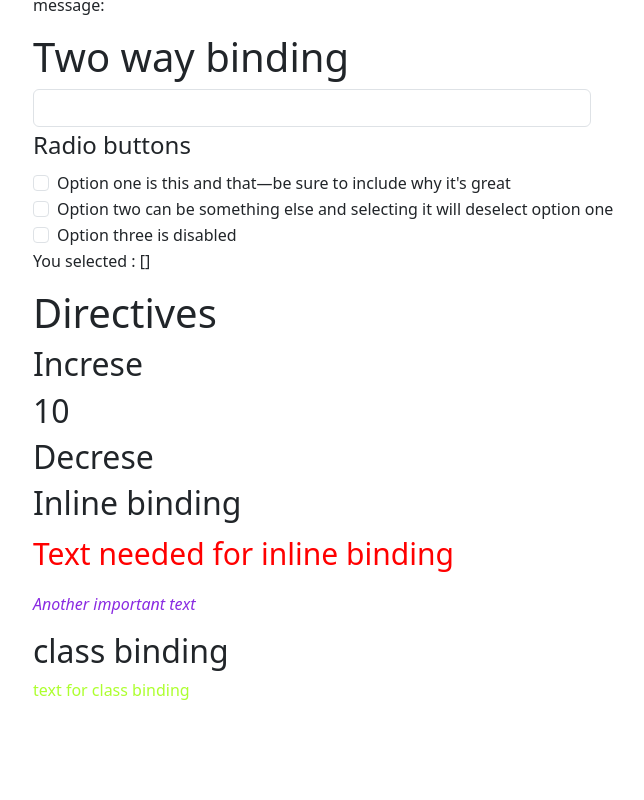
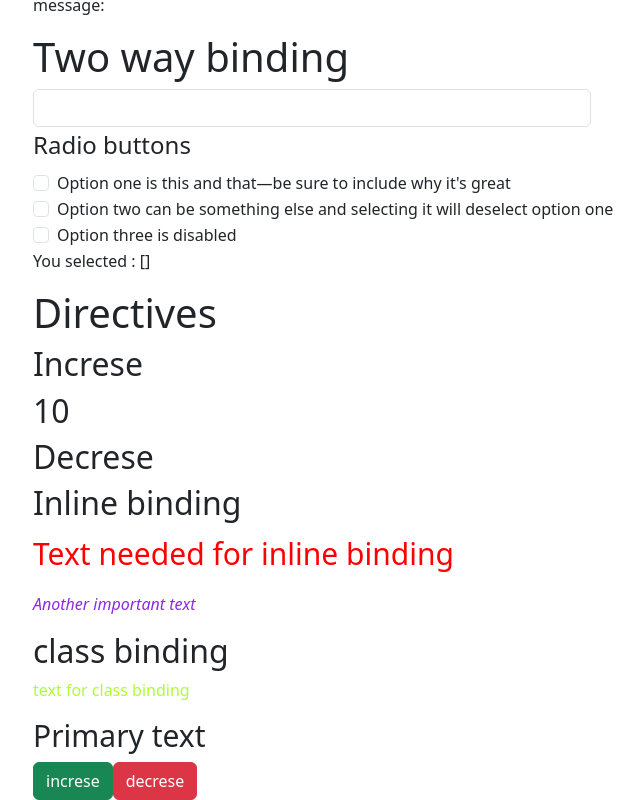
Before and after one commit to bmalvo/VueJS-introduction, a Vue app in the folder VueJS-CrashCourse/: page / in a window 1280 px wide. Shown: the part 286-1086 px from the top of the page, without its empty margins (49-693 px from the left). Before the commit the page ends 1004 px from the top, so only its background shows below. Built offline with nearby package versions, Linux system fonts and the light colour scheme.

Commit message:
event binding

```diff
--- a/VueJS-CrashCourse/src/App.vue
+++ b/VueJS-CrashCourse/src/App.vue
@@ -8,7 +8,7 @@ const number = ref(10);
 const isActive = true;
 const url = 'https://edwindiaz.com'
 const options = ref([])
-const fontSize = 30;
+const fontSize = ref(30);
 const firstStyle = reactive({
   color: 'blueviolet',
   fontStyle: 'italic'
@@ -17,6 +17,15 @@ const firstStyle = reactive({
 const increment = () => {
   count.value++
 };
+
+const increase = () => {
+  fontSize.value++
+  console.log(fontSize)
+}
+
+const decrease = () => {
+  fontSize.value--
+}
 
 onMounted(() => {
   console.log(`The initial count is ${count.value}.`)
@@ -107,6 +116,13 @@ onMounted(() => {
 <h2>class binding</h2>
 <p class="static" :class="[isActive? 'Active' : 'notActive']">text for class binding</p>
 
+<!-- event binding -->
+
+<h2 :style="{fontSize: fontSize + 'px'}">Primary text</h2>
+<button @click="increase" class="btn btn-success">increse</button>
+
+<button @click="decrease" class="btn btn-danger">decrese</button>
+
 </div>
 </template>
 
```
